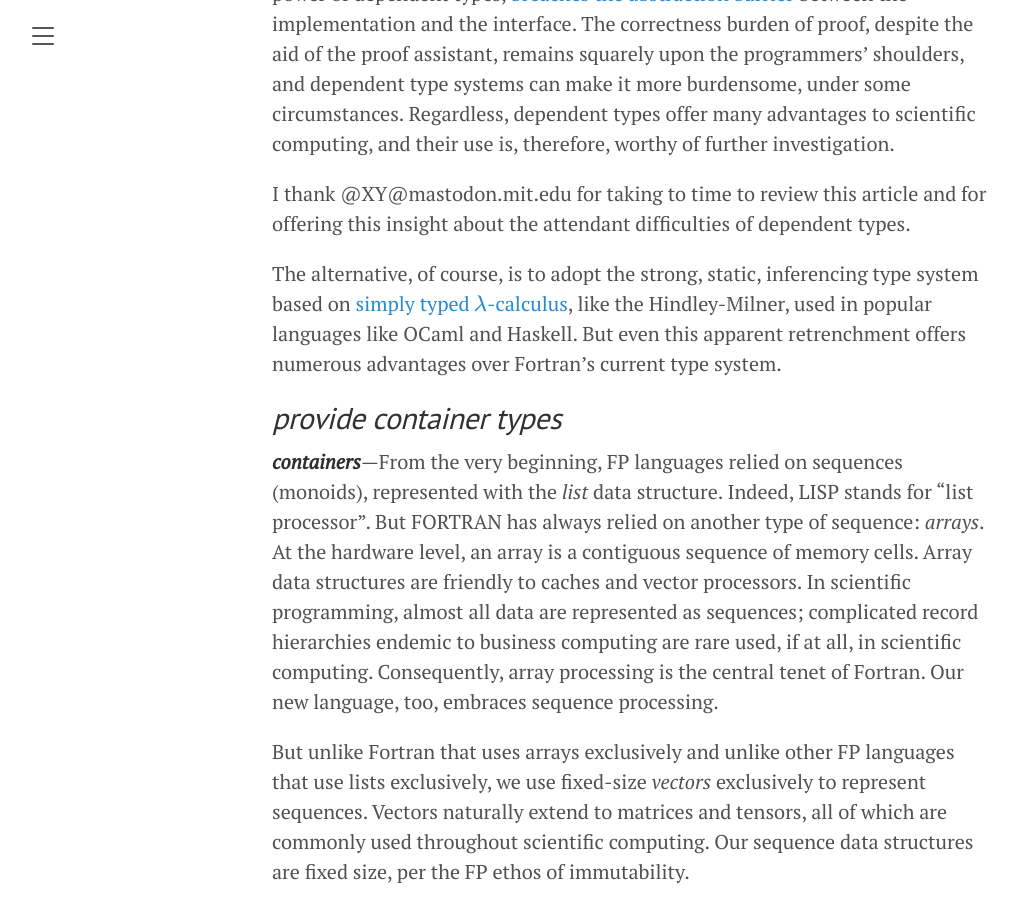
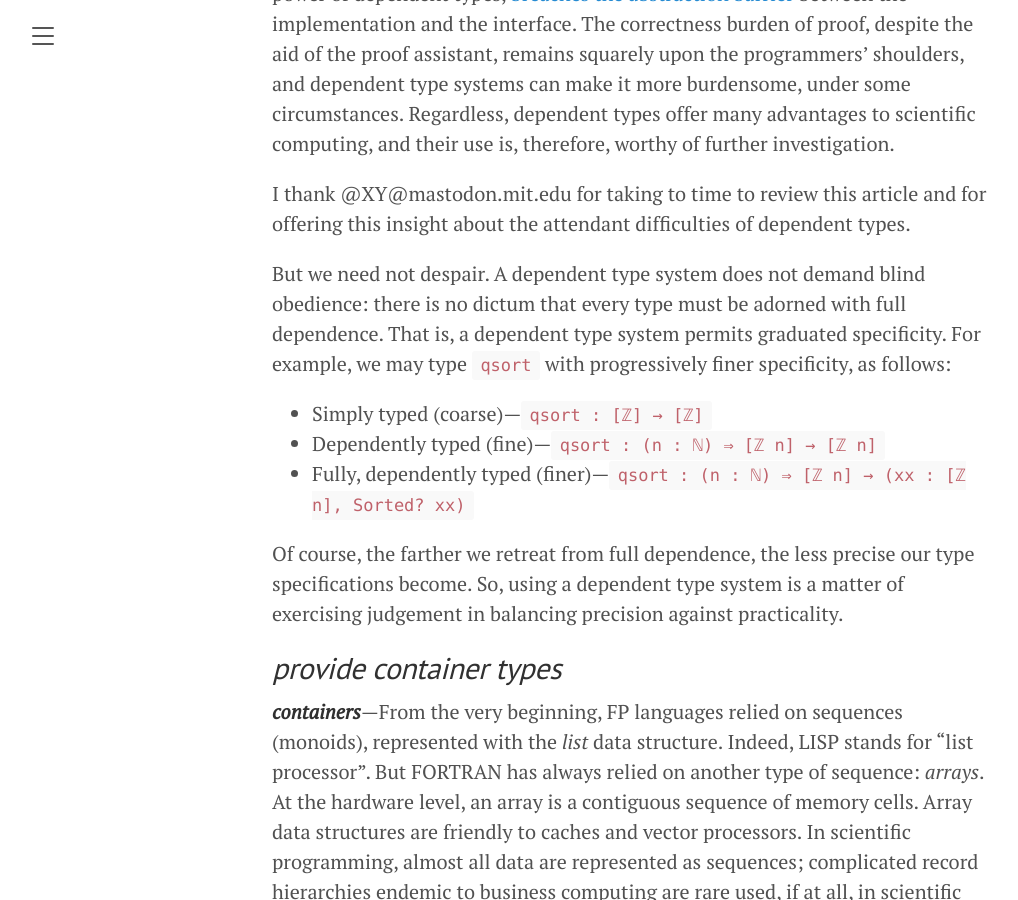
Before and after one commit to amenzwa/amenzwa.github.io, a Jekyll site: the page built from stem/PL/FortranModernisation.md, in a window 1280 px wide and 900 px high, scrolled down 48194 px. Shown: the whole window, without its empty margins (8-1026 px from the left). Built offline with Jekyll 4.4.1, drawn with Linux system fonts in a browser that asks for light colours; our own code applies the rules of GitHub Pages for plain Markdown files; formulas are drawn with MathJax 3.

Commit message:
precision v practicality

```diff
--- a/stem/PL/FortranModernisation.md
+++ b/stem/PL/FortranModernisation.md
@@ -746,7 +746,13 @@ But unlike the simple type theory, the dependent type theory has no type inferen
 
 I thank @XY@mastodon.mit.edu for taking to time to review this article and for offering this insight about the attendant difficulties of dependent types.
 
-The alternative, of course, is to adopt the strong, static, inferencing type system based on [simply typed $\lambda$-calculus](https://en.wikipedia.org/wiki/Simply_typed_lambda_calculus), like the Hindley-Milner, used in popular languages like OCaml and Haskell. But even this apparent retrenchment offers numerous advantages over Fortran's current type system.
+But we need not despair. A dependent type system does not demand blind obedience: there is no dictum that every type must be adorned with full dependence. That is, a dependent type system permits graduated specificity. For example, we may type `qsort` with progressively finer specificity, as follows:
+
+- Simply typed (coarse)—`qsort : [ℤ] → [ℤ]`
+- Dependently typed (fine)—`qsort : (n : ℕ) ⇒ [ℤ n] → [ℤ n]`
+- Fully, dependently typed (finer)—`qsort : (n : ℕ) ⇒ [ℤ n] → (xx : [ℤ n], Sorted? xx)`
+
+Of course, the farther we retreat from full dependence, the less precise our type specifications become. So, using a dependent type system is a matter of exercising judgement in balancing precision against practicality.
 
 ## *provide container types*
 
```
